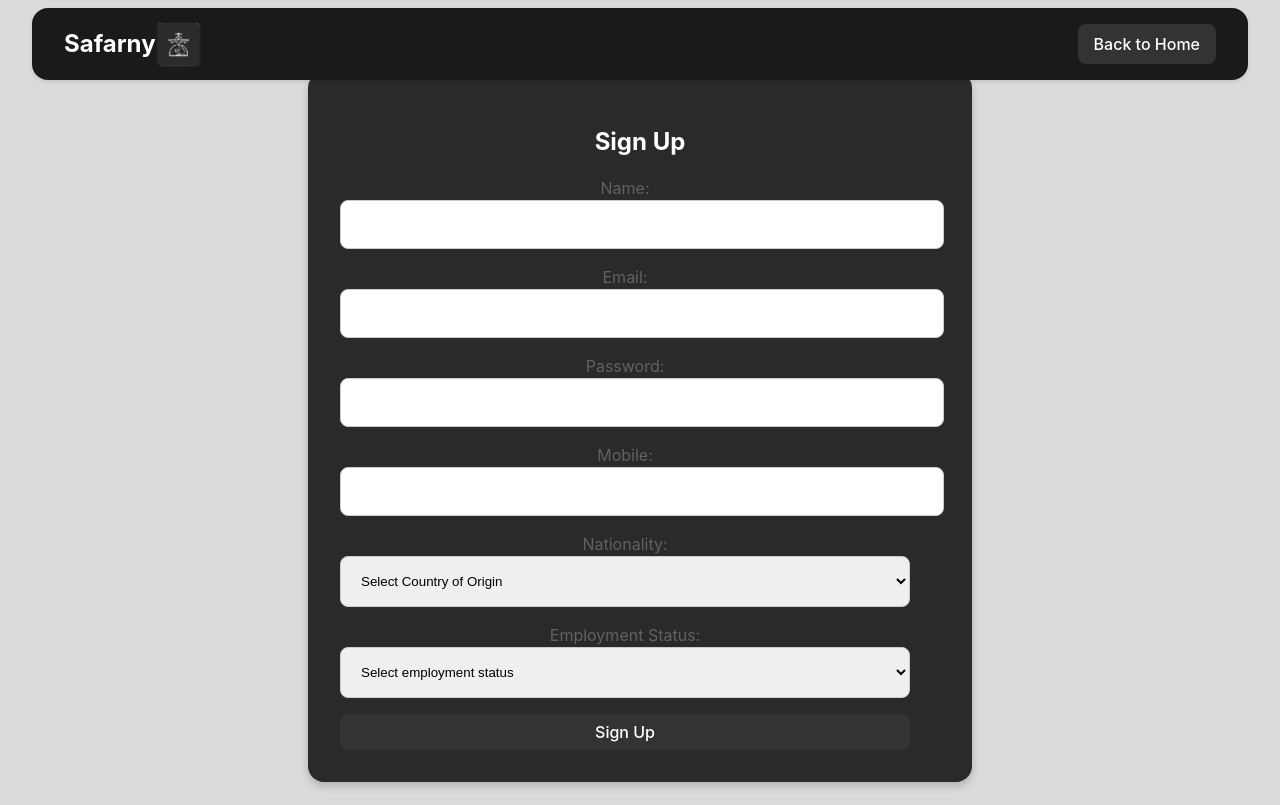
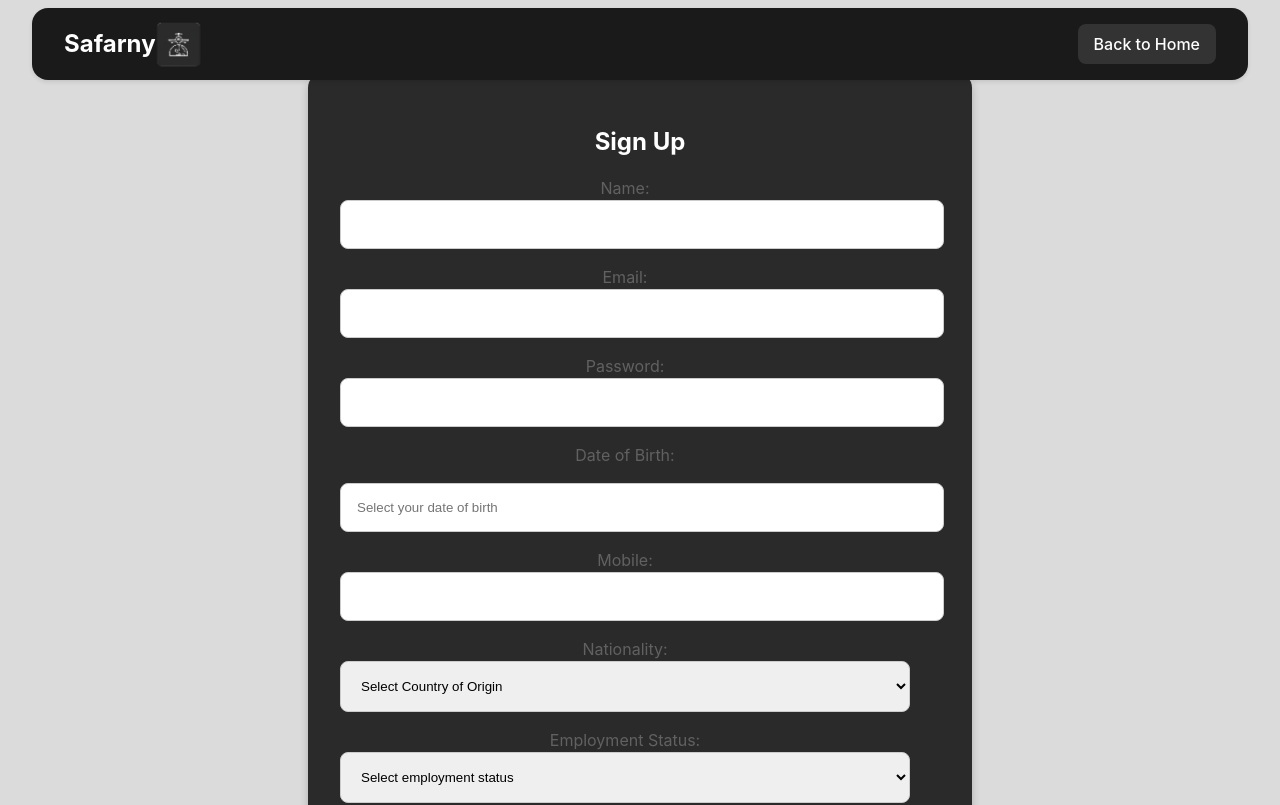
Before and after one commit to Advanced-computer-lab-2024/Safarny, a React (Vite) app: page /signup in a window 1280 px wide. Shown: the top 805 px of the page. Built offline with nearby package versions, Linux system fonts and the light colour scheme.

Commit message:
added Date of birth in registration page

```diff
--- a/package.json
+++ b/package.json
@@ -26,6 +26,7 @@
     "mongoose": "^8.6.3",
     "react": "^18.3.1",
     "react-bootstrap": "^2.10.4",
+    "react-datepicker": "^7.4.0",
     "react-dom": "^18.3.1",
     "react-icons": "^5.3.0",
     "react-router-dom": "^6.26.2",
--- a/src/client/Components/Signup/SignUp.jsx
+++ b/src/client/Components/Signup/SignUp.jsx
@@ -1,4 +1,6 @@
 import React, { useState } from 'react';
+import DatePicker from 'react-datepicker';
+import 'react-datepicker/dist/react-datepicker.css';
 import axios from 'axios';
 import { Link, useNavigate } from 'react-router-dom';
 import Footer from '/src/client/Components/Footer/Footer';
@@ -16,6 +18,23 @@ const SignUp = () => {
   const [error, setError] = useState('');
   const [success, setSuccess] = useState(false);
   const type = "tourist";  // Assuming default user type is 'tourist'
+  const [DOB, setDob] = useState('');
+  const age = calculateAge(DOB);
+
+
+  function calculateAge(dob) {
+    const dobDate = new Date(dob);
+    const today = new Date();
+
+    let age = today.getFullYear() - dobDate.getFullYear();
+
+    const monthDiff = today.getMonth() - dobDate.getMonth();
+    if (monthDiff < 0 || (monthDiff === 0 && today.getDate() < dobDate.getDate())) {
+      age--;
+    }
+
+    return age;
+  }
 
   const navigate = useNavigate();
 
@@ -30,7 +49,8 @@ const SignUp = () => {
       mobile,
       nationality,
       employed,
-      type
+      type,
+      age
     };
 
     try {
@@ -93,6 +113,14 @@ const SignUp = () => {
               required
             />
           </label>
+          <label htmlFor="dob">Date of Birth:</label>
+          <DatePicker
+            selected={DOB}
+            onChange={(date) => setDob(date)}
+            dateFormat="MM/dd/yyyy"
+            className="form-control"
+            placeholderText="Select your date of birth"
+          />
           <label>
             Mobile:
             <input
--- a/src/server/controllers/signUpController.js
+++ b/src/server/controllers/signUpController.js
@@ -2,11 +2,11 @@ import AsyncHandler from 'express-async-handler';
 import User from '../models/userModel.js';
 
 const signUp = AsyncHandler(async (req, res) => {
-    const { email, username, password,nationality,mobile,employed,type } = req.body;
+    const { email, username, password,nationality,mobile,employed,type,age } = req.body;
 
     try {
         // Create a new user
-        const newUser = new User({ email, username, password,nationality,mobile,employed,type });
+        const newUser = new User({ email, username, password,nationality,mobile,employed,type,age });
 
         // Save user to the database
         await newUser.save();
--- a/src/server/models/userModel.js
+++ b/src/server/models/userModel.js
@@ -9,6 +9,7 @@ const userModel = new mongoose.Schema(
     mobile: String,
     employed: String,
     type: String,
+    age : Number,
   },
   {
     collection: "datainfo",
```
Also changed, not shown: 1 other file (tests, documents, lock files or other folders).
